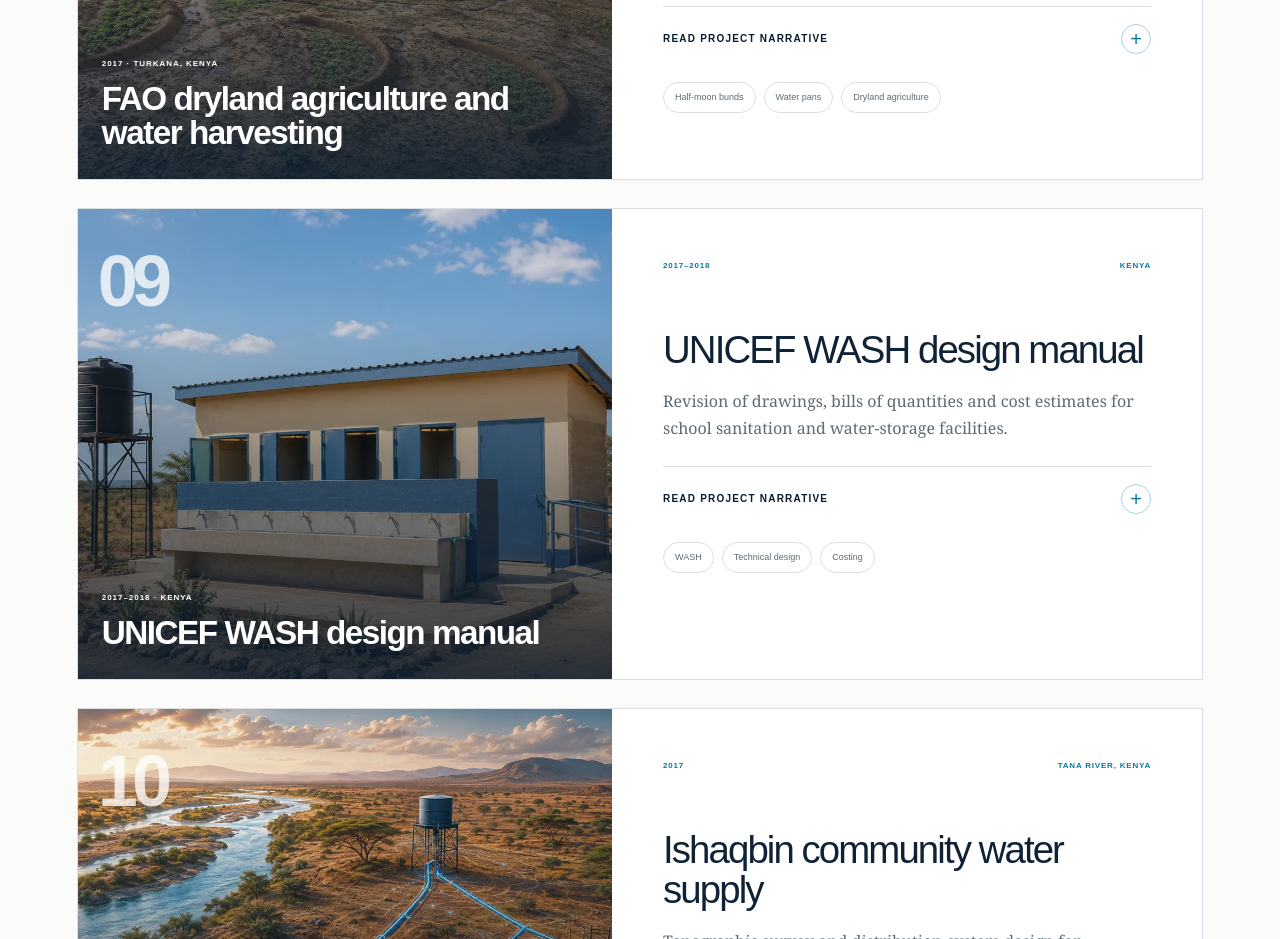
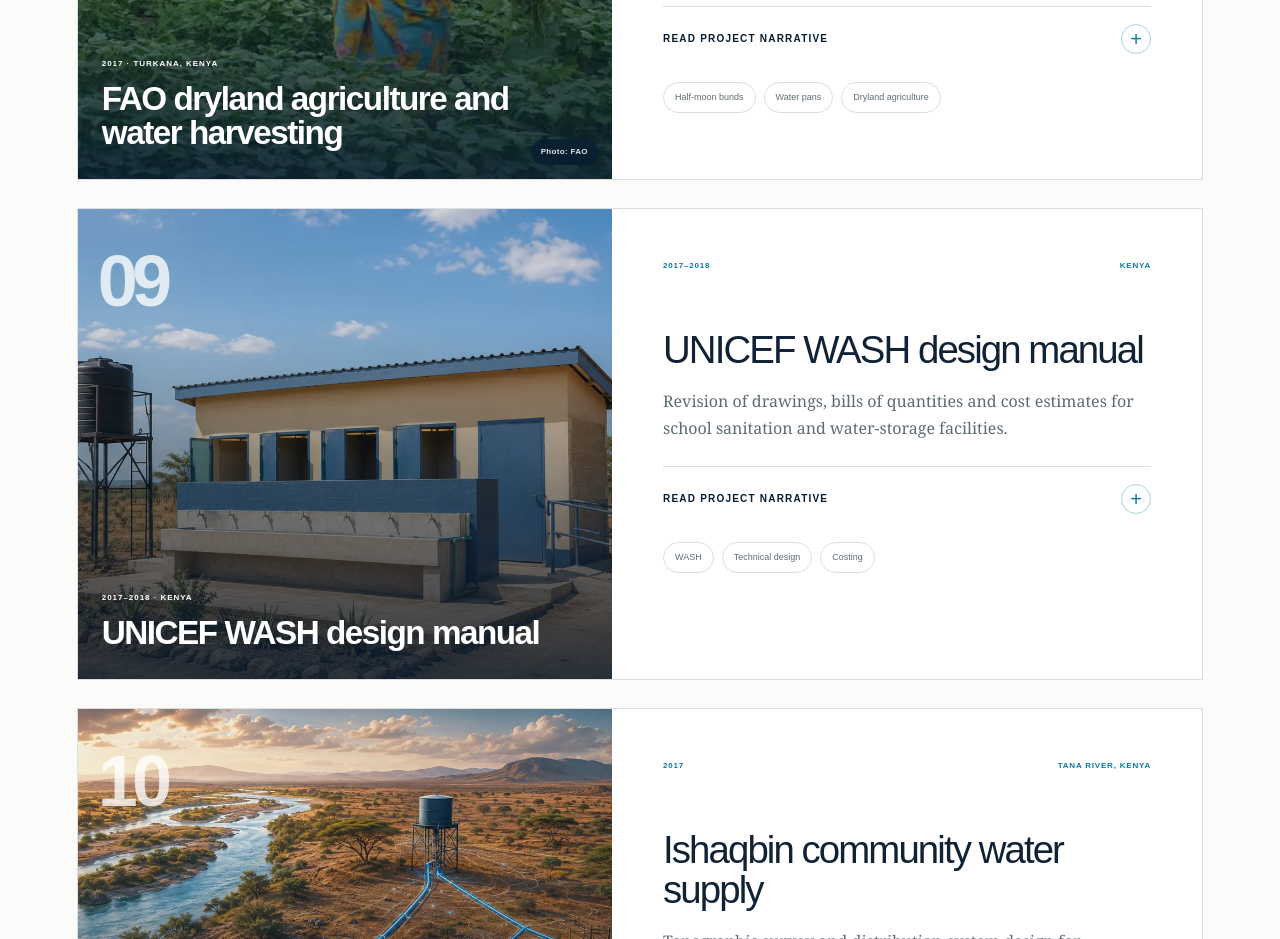
Before and after one commit to klekarkar/klekarkar-portfolio, a Next.js app: page /projects in a window 1280 px wide. Shown: the part 4660-5599 px from the top of the page. Built offline with nearby package versions, Linux system fonts and the light colour scheme.

Commit message:
Use credited FAO photograph for Kalobeyei project

```diff
--- a/app/projects/page.tsx
+++ b/app/projects/page.tsx
@@ -140,6 +140,7 @@
     ],
     tags: ["Half-moon bunds", "Water pans", "Dryland agriculture"],
     tone: "green",
+    credit: "Photo: FAO",
   },
   {
     year: "2017–2018",
```
Also changed, not shown: public/projects/kalobeyei-drylands.webp.
